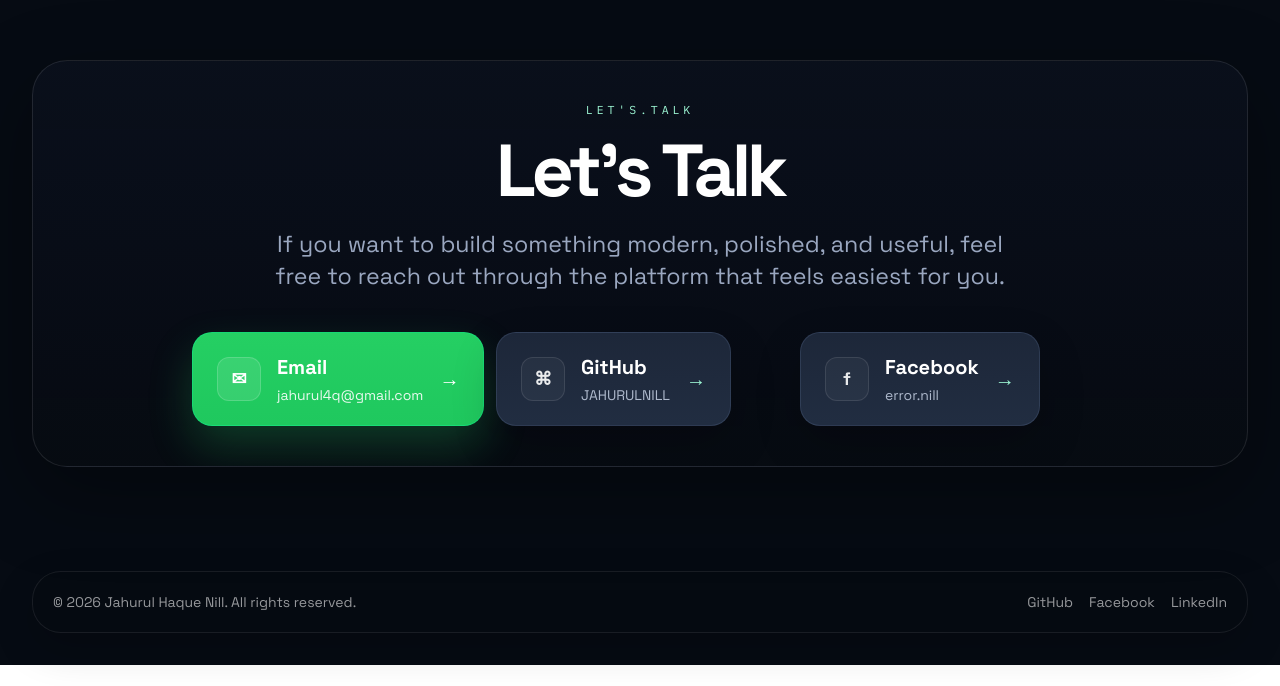
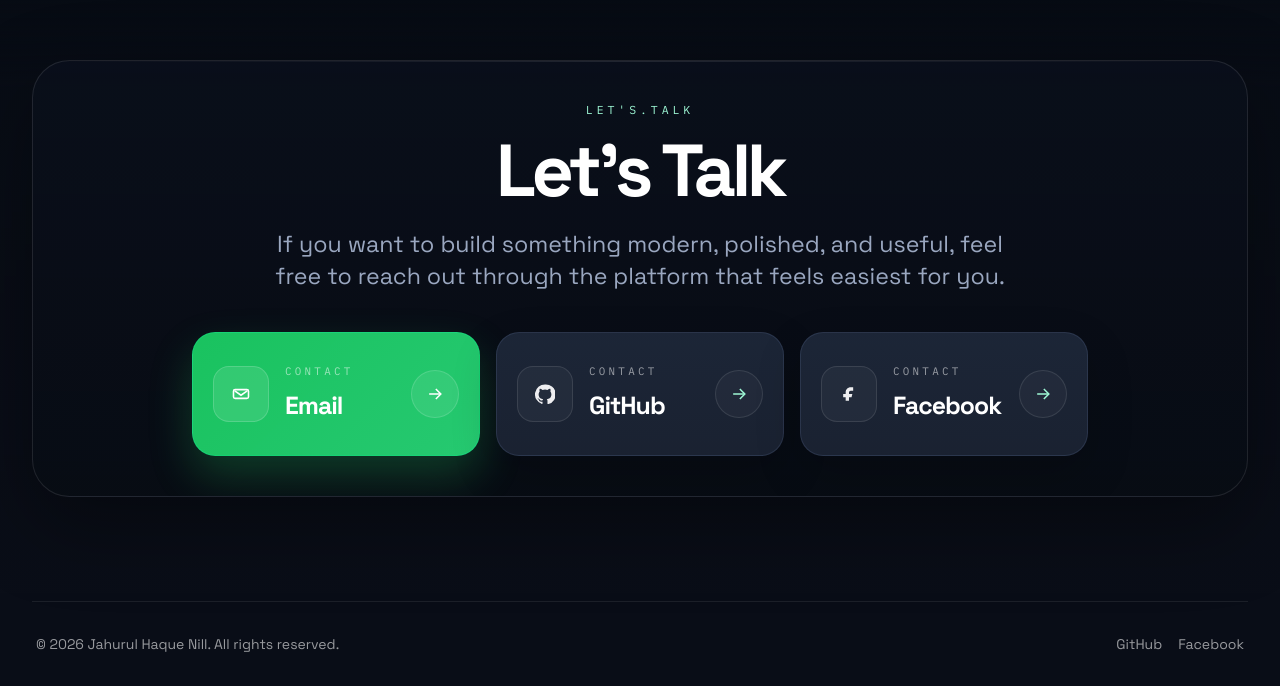
Before and after one commit to JAHURULNILL/jahurul, a React (Vite) app: page / in a window 1280 px wide. Shown: the part 3047-3733 px from the top of the page. Before the commit the page ends 3712 px from the top, so only its background shows below. Built offline with nearby package versions, Linux system fonts and the light colour scheme.

Commit message:
Refine contact cards and footer zone

```diff
--- a/src/components/ContactSection.tsx
+++ b/src/components/ContactSection.tsx
@@ -2,18 +2,50 @@ import { motion } from "framer-motion";
 import { contactLinks } from "../data/portfolio";
 import { Reveal } from "./Reveal";
 
-const contactIcons: Record<string, string> = {
-  Email: "✉",
-  GitHub: "⌘",
-  Facebook: "f",
-};
+function ContactIcon({ label }: { label: string }) {
+  if (label === "Email") {
+    return (
+      <svg viewBox="0 0 24 24" className="h-5 w-5" fill="none" stroke="currentColor" strokeWidth="1.9">
+        <rect x="3" y="6.75" width="18" height="10.5" rx="2" />
+        <path d="M4.5 8.25 12 13.5l7.5-5.25" />
+      </svg>
+    );
+  }
+
+  if (label === "GitHub") {
+    return (
+      <svg viewBox="0 0 24 24" className="h-5 w-5" fill="currentColor" aria-hidden="true">
+        <path d="M12 .5a12 12 0 0 0-3.79 23.39c.6.11.82-.26.82-.58v-2.02c-3.34.73-4.04-1.42-4.04-1.42-.55-1.38-1.33-1.75-1.33-1.75-1.09-.74.08-.73.08-.73 1.2.09 1.84 1.22 1.84 1.22 1.08 1.82 2.82 1.3 3.5 1 .11-.76.42-1.29.76-1.58-2.66-.3-5.47-1.31-5.47-5.86 0-1.29.47-2.34 1.23-3.16-.12-.3-.53-1.52.12-3.17 0 0 1.01-.32 3.3 1.21a11.7 11.7 0 0 1 6 0c2.28-1.53 3.29-1.21 3.29-1.21.66 1.65.25 2.87.13 3.17.77.82 1.23 1.87 1.23 3.16 0 4.56-2.82 5.56-5.51 5.85.43.37.82 1.1.82 2.22v3.29c0 .32.22.7.83.58A12 12 0 0 0 12 .5Z" />
+      </svg>
+    );
+  }
+
+  return (
+    <svg viewBox="0 0 24 24" className="h-5 w-5" fill="currentColor" aria-hidden="true">
+      <path d="M14 8h3V4h-3c-3.31 0-6 2.69-6 6v2H5v4h3v4h4v-4h3.06l.94-4H12v-2c0-1.1.9-2 2-2Z" />
+    </svg>
+  );
+}
+
+function ArrowIcon() {
+  return (
+    <svg viewBox="0 0 24 24" className="h-5 w-5" fill="none" stroke="currentColor" strokeWidth="1.8">
+      <path d="M5 12h14" />
+      <path d="m13 6 6 6-6 6" />
+    </svg>
+  );
+}
 
 export function ContactSection() {
   return (
-    <section id="contact" className="scroll-mt-28 px-4 py-16 sm:px-6 lg:px-8 lg:py-24">
+    <section
+      id="contact"
+      className="scroll-mt-28 bg-[linear-gradient(180deg,rgba(7,11,19,0)_0%,rgba(9,13,22,0.86)_20%,rgba(10,14,24,0.98)_100%)] px-4 py-16 sm:px-6 lg:px-8 lg:py-24"
+    >
       <div className="mx-auto max-w-7xl">
         <Reveal>
-          <div className="overflow-hidden rounded-[2.2rem] border border-white/10 bg-[linear-gradient(180deg,rgba(10,16,28,0.96),rgba(7,11,18,0.9))] p-6 shadow-[0_28px_80px_rgba(0,0,0,0.34)] sm:p-8 lg:p-10">
+          <div className="relative overflow-hidden rounded-[2.35rem] border border-white/10 bg-[linear-gradient(180deg,rgba(10,16,28,0.8),rgba(8,12,20,0.92))] p-6 shadow-[0_28px_80px_rgba(0,0,0,0.34)] sm:p-8 lg:p-10">
+            <div className="pointer-events-none absolute inset-x-0 top-0 h-px bg-gradient-to-r from-transparent via-white/10 to-transparent" />
             <div className="mx-auto max-w-4xl text-center">
               <p className="font-mono text-[0.72rem] uppercase tracking-[0.34em] text-[var(--accent-soft)]">
                 let&apos;s.talk
@@ -27,7 +59,7 @@ export function ContactSection() {
               </p>
             </div>
 
-            <div className="mx-auto mt-10 grid max-w-4xl gap-4 sm:grid-cols-2 lg:grid-cols-3">
+            <div className="mx-auto mt-10 grid max-w-4xl gap-4 md:grid-cols-3">
               {contactLinks.map((link, index) => (
                 <Reveal key={link.label} delay={index * 0.06}>
                   <motion.a
@@ -37,40 +69,50 @@ export function ContactSection() {
                     whileHover={{ y: -5 }}
                     whileTap={{ scale: 0.985 }}
                     className={[
-                      "group relative inline-flex items-center justify-center gap-4 overflow-hidden rounded-[1.25rem] border px-6 py-5 shadow-[0_18px_46px_rgba(0,0,0,0.18)] transition duration-300",
+                      "group relative flex min-h-[124px] items-center justify-between gap-4 overflow-hidden rounded-[1.45rem] border px-5 py-5 shadow-[0_18px_46px_rgba(0,0,0,0.18)] transition duration-300",
                       link.label === "Email"
-                        ? "border-[var(--accent)]/30 bg-[linear-gradient(180deg,#25cf63_0%,#1fc85e_100%)] text-white shadow-[0_20px_44px_rgba(37,207,99,0.24)] hover:shadow-[0_26px_54px_rgba(37,207,99,0.3)]"
-                        : "border-[rgba(106,126,170,0.22)] bg-[linear-gradient(180deg,#1d2739_0%,#212d41_100%)] text-white hover:border-[var(--accent)]/18 hover:shadow-[0_24px_58px_rgba(0,0,0,0.24)]",
+                        ? "border-[var(--accent)]/24 bg-[linear-gradient(135deg,rgba(26,198,97,0.98),rgba(41,218,121,0.92))] text-white shadow-[0_20px_44px_rgba(37,207,99,0.24)] hover:shadow-[0_26px_54px_rgba(37,207,99,0.3)]"
+                        : "border-[rgba(106,126,170,0.2)] bg-[linear-gradient(180deg,rgba(29,39,57,0.96),rgba(27,35,51,0.96))] text-white hover:border-[var(--accent)]/16 hover:shadow-[0_24px_58px_rgba(0,0,0,0.24)]",
                     ].join(" ")}
                   >
+                    <span className="absolute inset-0 opacity-0 transition duration-500 group-hover:opacity-100">
+                      <span
+                        className={[
+                          "absolute inset-0",
+                          link.label === "Email"
+                            ? "bg-[linear-gradient(135deg,rgba(255,255,255,0.08),transparent)]"
+                            : "bg-[radial-gradient(circle_at_top_right,rgba(0,255,163,0.08),transparent_30%)]",
+                        ].join(" ")}
+                      />
+                    </span>
                     <span
                       className={[
-                        "relative flex h-11 w-11 items-center justify-center rounded-xl border text-lg font-semibold",
+                        "relative flex h-14 w-14 shrink-0 items-center justify-center rounded-2xl border",
                         link.label === "Email"
                           ? "border-white/16 bg-white/10 text-white"
-                          : "border-white/10 bg-white/[0.04] text-white/90",
+                          : "border-white/10 bg-white/[0.04] text-white/92",
                       ].join(" ")}
                     >
-                      {contactIcons[link.label]}
+                      <ContactIcon label={link.label} />
                     </span>
-                    <span className="relative text-left">
-                      <span className="block text-xl font-semibold text-white">{link.label}</span>
-                      <span
-                        className={[
-                          "mt-1 block text-sm",
-                          link.label === "Email" ? "text-white/90" : "text-[#aeb9cc]",
-                        ].join(" ")}
-                      >
-                        {link.caption}
+                    <span className="relative flex-1 text-left">
+                      <span className="block font-mono text-[0.68rem] uppercase tracking-[0.3em] text-white/55">
+                        Contact
+                      </span>
+                      <span className="mt-2 block text-[1.55rem] font-semibold tracking-[-0.04em] text-white">
+                        {link.label}
                       </span>
                     </span>
                     <span
                       className={[
-                        "relative text-xl transition duration-300 group-hover:translate-x-1",
+                        "relative flex h-12 w-12 items-center justify-center rounded-full border transition duration-300 group-hover:translate-x-1",
                         link.label === "Email" ? "text-white" : "text-[var(--accent-soft)]",
+                        link.label === "Email"
+                          ? "border-white/14 bg-white/8"
+                          : "border-white/10 bg-white/[0.03]",
                       ].join(" ")}
                     >
-                      →
+                      <ArrowIcon />
                     </span>
                   </motion.a>
                 </Reveal>
--- a/src/components/Footer.tsx
+++ b/src/components/Footer.tsx
@@ -2,8 +2,8 @@ import { person } from "../data/portfolio";
 
 export function Footer() {
   return (
-    <footer className="px-4 pb-8 pt-2 sm:px-6 lg:px-8">
-      <div className="mx-auto flex max-w-7xl flex-col gap-4 rounded-[1.8rem] border border-white/8 bg-[rgba(7,11,18,0.7)] px-5 py-5 text-sm text-white/58 shadow-[0_16px_40px_rgba(0,0,0,0.18)] backdrop-blur-xl sm:flex-row sm:items-center sm:justify-between">
+    <footer className="bg-[rgba(10,14,24,0.98)] px-4 pb-8 pt-2 sm:px-6 lg:px-8">
+      <div className="mx-auto flex max-w-7xl flex-col gap-4 border-t border-white/8 px-1 pt-8 text-sm text-white/58 sm:flex-row sm:items-center sm:justify-between">
         <p>
           © {new Date().getFullYear()} {person.name}. All rights reserved.
         </p>
@@ -14,9 +14,6 @@ export function Footer() {
           <a href={person.facebook} target="_blank" rel="noreferrer" className="transition hover:text-white">
             Facebook
           </a>
-          <a href={person.linkedin} target="_blank" rel="noreferrer" className="transition hover:text-white">
-            LinkedIn
-          </a>
         </div>
       </div>
     </footer>
--- a/src/data/portfolio.ts
+++ b/src/data/portfolio.ts
@@ -156,19 +156,16 @@ export const projects = [
 export const contactLinks = [
   {
     label: "Email",
-    caption: "jahurul4q@gmail.com",
     href: `mailto:${person.email}`,
     external: false,
   },
   {
     label: "GitHub",
-    caption: "JAHURULNILL",
     href: person.github,
     external: true,
   },
   {
     label: "Facebook",
-    caption: "error.nill",
     href: person.facebook,
     external: true,
   },
```
